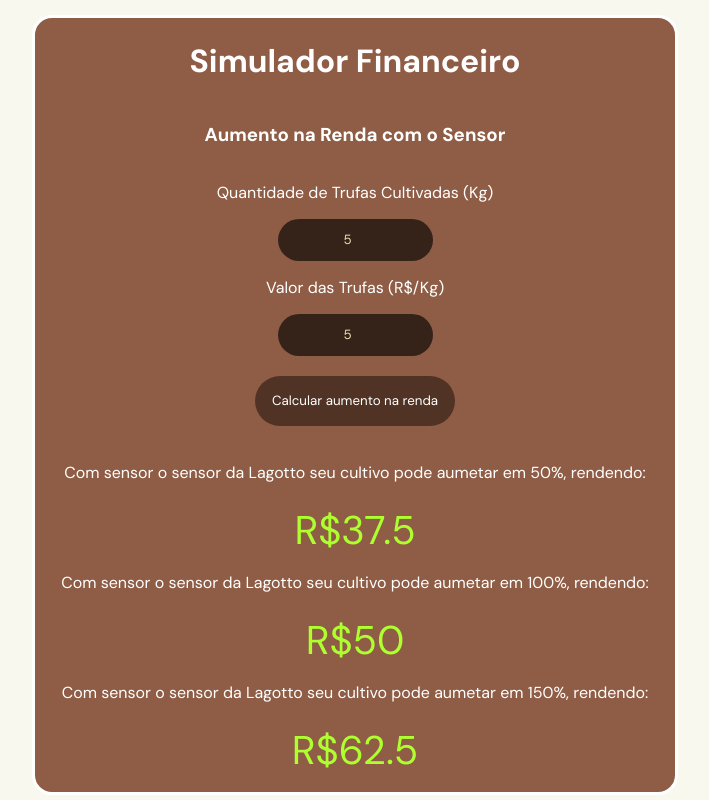
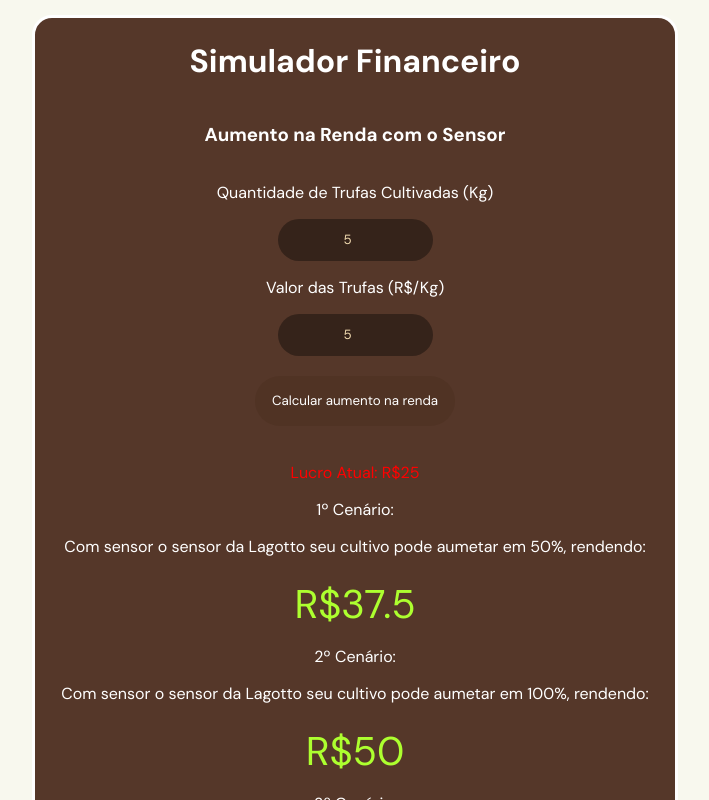
Before and after one commit to PedroClaudinoBarbosa/Lagotto, a plain HTML site: page Lagotto Site/public/index.html in a window 1280 px wide. Both pictures are taken after typing "5", "5" into the empty fields and a click on the button "Calcular aumento na renda". Shown: the part 5087-5887 px from the top of the page, without its empty margins (285-994 px from the left). Drawn offline with Linux system fonts and the light colour scheme.

Commit message:
Site Corrigido

```diff
--- a/Lagotto Site/public/index.html
+++ b/Lagotto Site/public/index.html
@@ -168,12 +168,15 @@
         var valorTrufas = Number(ipt_valortrufas.value);
         var valorFinal = 0;
 
-        div_calculadora.innerHTML += ``;
+        div_calculadora.innerHTML = ``;
 
+        div_calculadora.innerHTML += `<p style="color:red;">Lucro Atual: R$${kgcultivados*valorTrufas}</p>`;
 
         for(i = 1; i <=3; i++){
             valorFinal = (kgcultivados*(1+(0.5*i)))*valorTrufas;
-            div_calculadora.innerHTML += `<p>Com sensor o sensor da Lagotto seu cultivo pode aumetar em ${50*i}%, rendendo: <br><br><span id="valorFinal">R$${valorFinal}</span></p>`;
+
+            div_calculadora.innerHTML += `${i}º Cenário:
+            <p>Com sensor o sensor da Lagotto seu cultivo pode aumetar em ${50*i}%, rendendo: <br><br><span id="valorFinal">R$${valorFinal}</span></p>`;
 
         }
 
--- a/Lagotto Site/public/styles/style.css
+++ b/Lagotto Site/public/styles/style.css
@@ -239,7 +239,7 @@ body {
     align-items: center;
     width: 100%;
     border: solid;
-    background-color: #8F5D46;
+    background-color: #553729;
     color: white;
     border-radius: 20px;
     margin-bottom: 50px;
```
Also changed, not shown: Lagotto Site/public/dashboards.html (+3 -3 lines).
